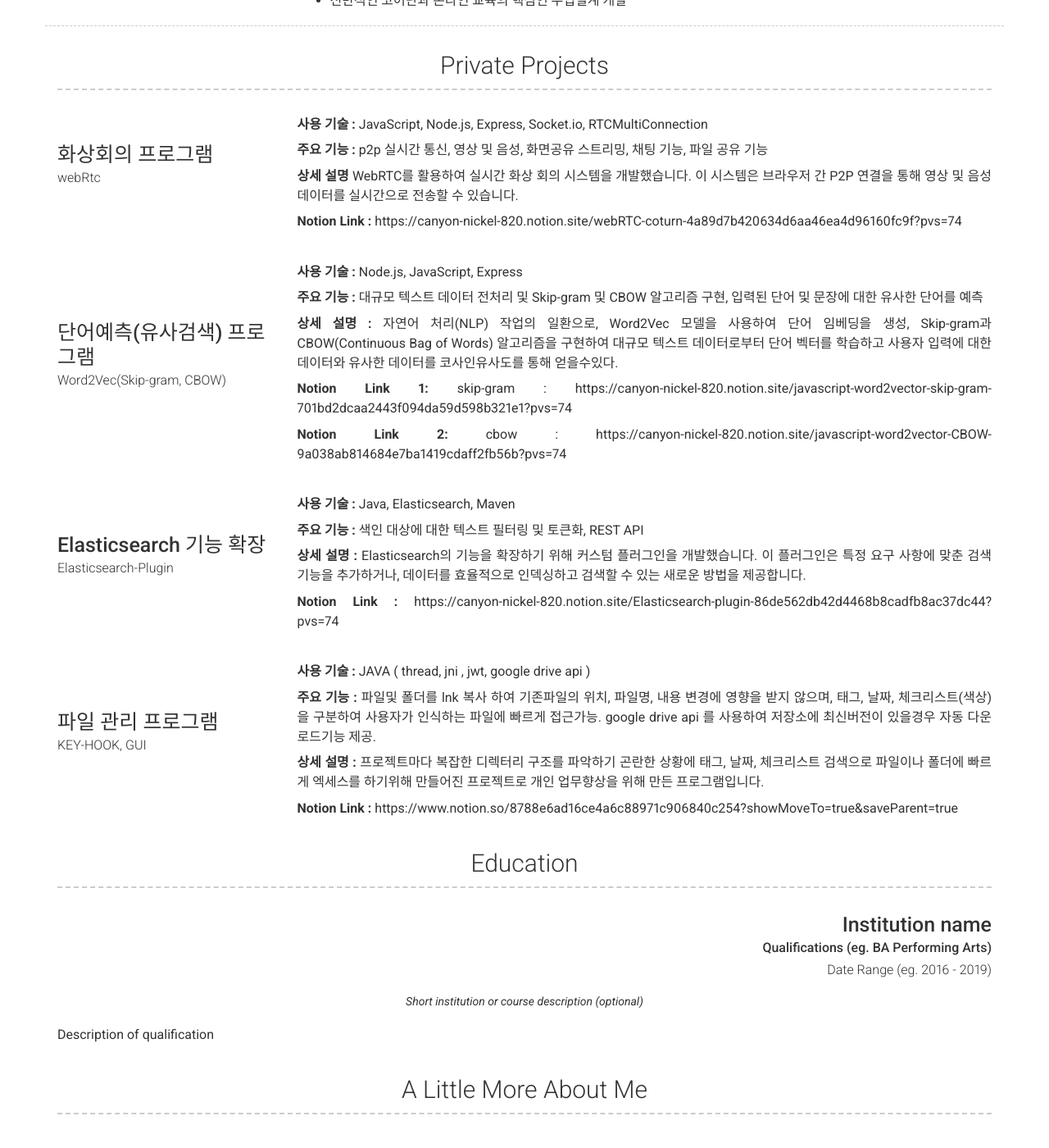
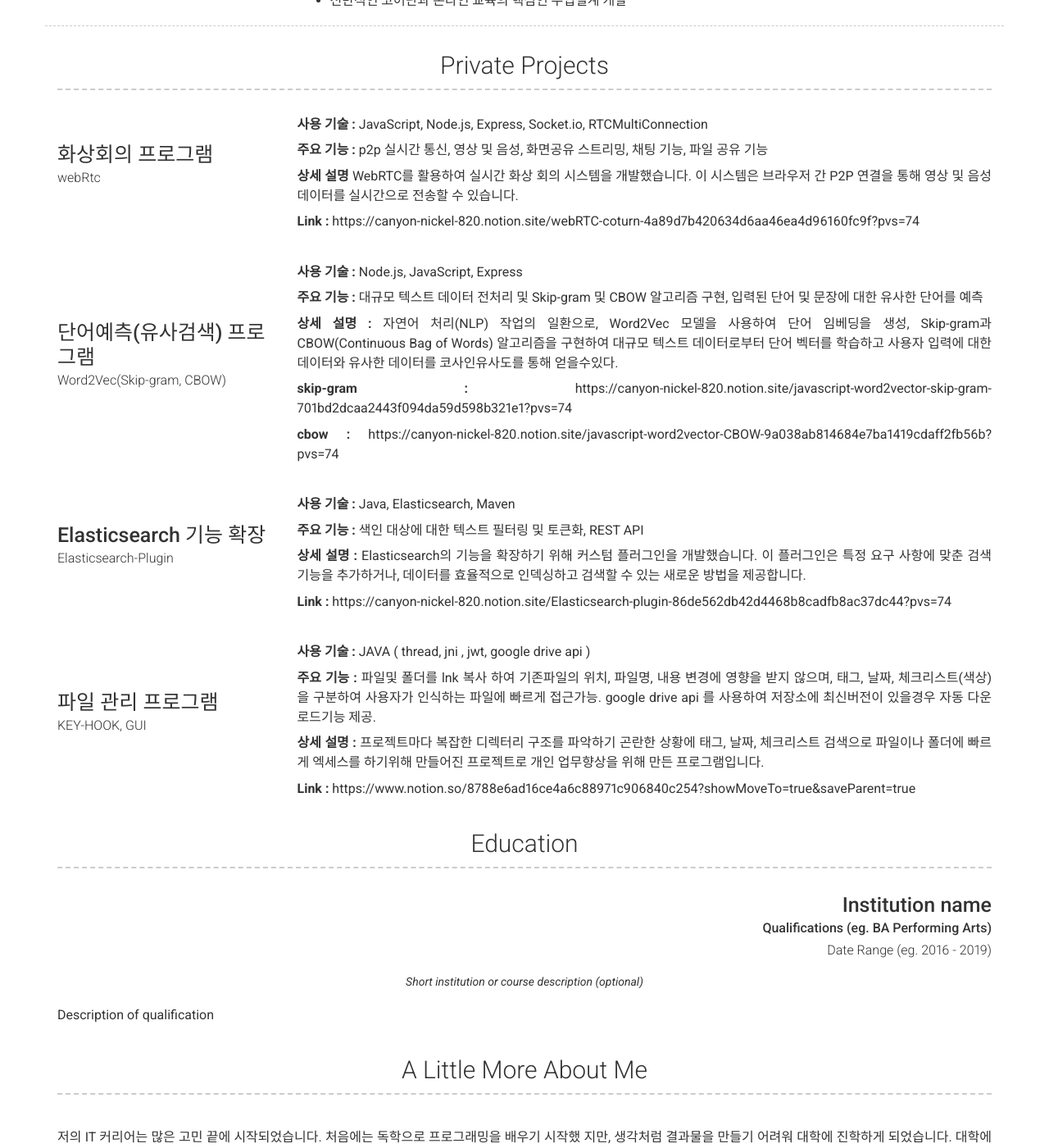
Before and after one commit to sihyeonleee/sihyeonleee.github.io, a Jekyll site: the page built from index.md, in a window 1280 px wide and 1400 px high, scrolled down 2898 px. Shown: the whole window at 82% size. Built offline with Jekyll 4.4.1, drawn with Linux system fonts in a browser that asks for light colours; nearby versions of some CDN libraries; some of the changed text lies outside the part shown.

Commit message:
ㅋㅌㅊ

```diff
--- a/_config.yml
+++ b/_config.yml
@@ -55,8 +55,8 @@ about_content: | # this will include new lines to allow paragraphs
     책임감과 효율성을 중시하며, 일상에서도 이를 실천하려고 노력합니다. 사적인
     모임에서 사람들과 어울리는 것을 좋아하지만, 동시에 혼자만의 시간도 소중히
     여깁니다. 다양한 사람들과의 교류를 통해 얻는 에너지와 혼자 있는 시간 동안
-    의 깊은 사고가 제 삶을 균형 있게 만들어줍니다. 이러한 성향은 제 업무와 개
-    인 생활 모두에 긍정적인 영향을 미칩니다.
+    의 깊은 사고가 제 삶을 균형 있게 만들어줍니다. 이러한 성향은 제 업무와 개인
+    생활 모두에 긍정적인 영향을 미칩니다.
 
 content:
   - title: Projects
@@ -151,7 +151,7 @@ content:
 
       - layout: left
         border: weak
-        title: 유비온
+        title: UBION
         sub_title: 플랫폼개발2팀 대리
         caption: 2019. 01 ~ 2022. 04
         quote: >
@@ -227,7 +227,7 @@ content:
           WebRTC를 활용하여 실시간 화상 회의 시스템을 개발했습니다.
           이 시스템은 브라우저 간 P2P 연결을 통해 영상 및 음성 데이터를 실시간으로 전송할 수 있습니다.
 
-          **Notion Link :**
+          **Link :**
           https://canyon-nickel-820.notion.site/webRTC-coturn-4a89d7b420634d6aa46ea4d96160fc9f?pvs=74
 
       - layout: left
@@ -246,11 +246,11 @@ content:
           CBOW(Continuous Bag of Words) 알고리즘을 구현하여 대규모 텍스트 데이터로부터 단어 벡터를 학습하고
           사용자 입력에 대한 데이터와 유사한 데이터를 코사인유사도를 통해 얻을수있다.
 
-          **Notion Link 1:**
-          skip-gram : https://canyon-nickel-820.notion.site/javascript-word2vector-skip-gram-701bd2dcaa2443f094da59d598b321e1?pvs=74
+          **skip-gram :**
+          https://canyon-nickel-820.notion.site/javascript-word2vector-skip-gram-701bd2dcaa2443f094da59d598b321e1?pvs=74
 
-          **Notion Link 2:**
-          cbow : https://canyon-nickel-820.notion.site/javascript-word2vector-CBOW-9a038ab814684e7ba1419cdaff2fb56b?pvs=74
+          **cbow :**
+          https://canyon-nickel-820.notion.site/javascript-word2vector-CBOW-9a038ab814684e7ba1419cdaff2fb56b?pvs=74
 
       - layout: left
         title: Elasticsearch 기능 확장
@@ -267,7 +267,7 @@ content:
           이 플러그인은 특정 요구 사항에 맞춘 검색 기능을 추가하거나, 데이터를
           효율적으로 인덱싱하고 검색할 수 있는 새로운 방법을 제공합니다.
 
-          **Notion Link :**
+          **Link :**
           https://canyon-nickel-820.notion.site/Elasticsearch-plugin-86de562db42d4468b8cadfb8ac37dc44?pvs=74
 
       - layout: left
@@ -287,7 +287,7 @@ content:
           태그, 날짜, 체크리스트 검색으로 파일이나 폴더에 빠르게 엑세스를 하기위해
           만들어진 프로젝트로 개인 업무향상을 위해 만든 프로그램입니다.
 
-          **Notion Link :**
+          **Link :**
           https://www.notion.so/8788e6ad16ce4a6c88971c906840c254?showMoveTo=true&saveParent=true
 
   - title: Education
```
